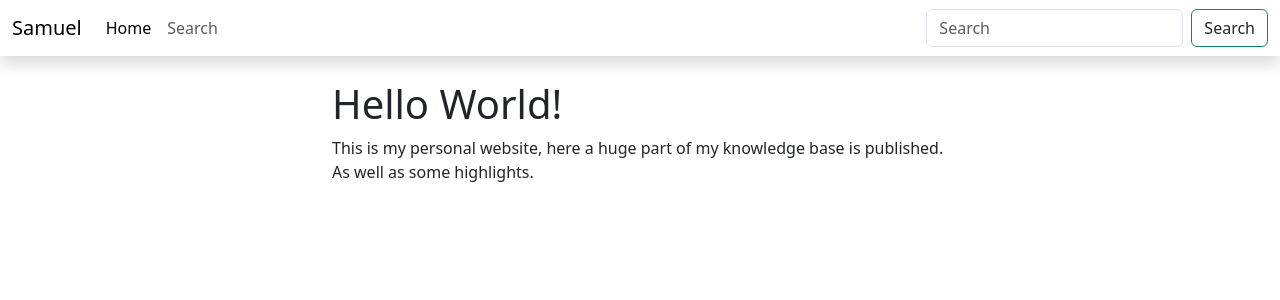
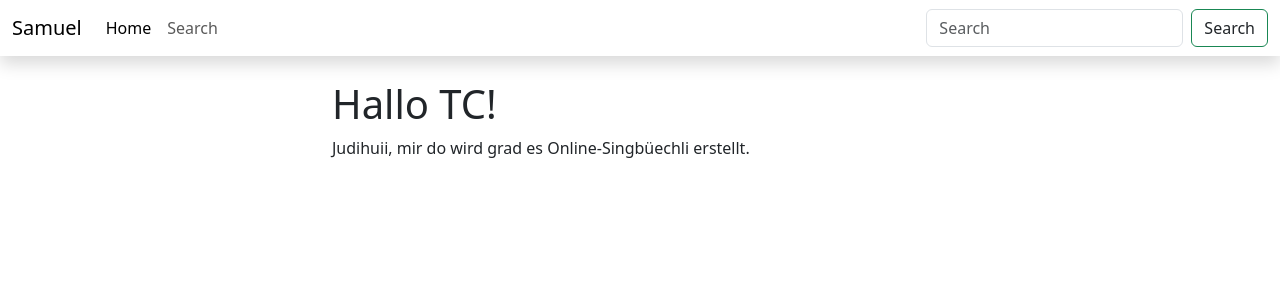
Before and after one commit to Soraxem/song-dist, a Jekyll site: the page built from index.md, in a window 1280 px wide. Shown: the top 300 px of the page. Built offline with Jekyll 4.4.1, drawn with Linux system fonts in a browser that asks for light colours.

Commit message:
Update index.md

```diff
--- a/index.md
+++ b/index.md
@@ -2,6 +2,6 @@
 layout: default
 title: Home
 ---
-# Hello World!
+# Hallo TC!
 
-This is my personal website, here a huge part of my knowledge base is published. As well as some highlights.
+Judihuii, mir do wird grad es Online-Singbüechli erstellt.
```
